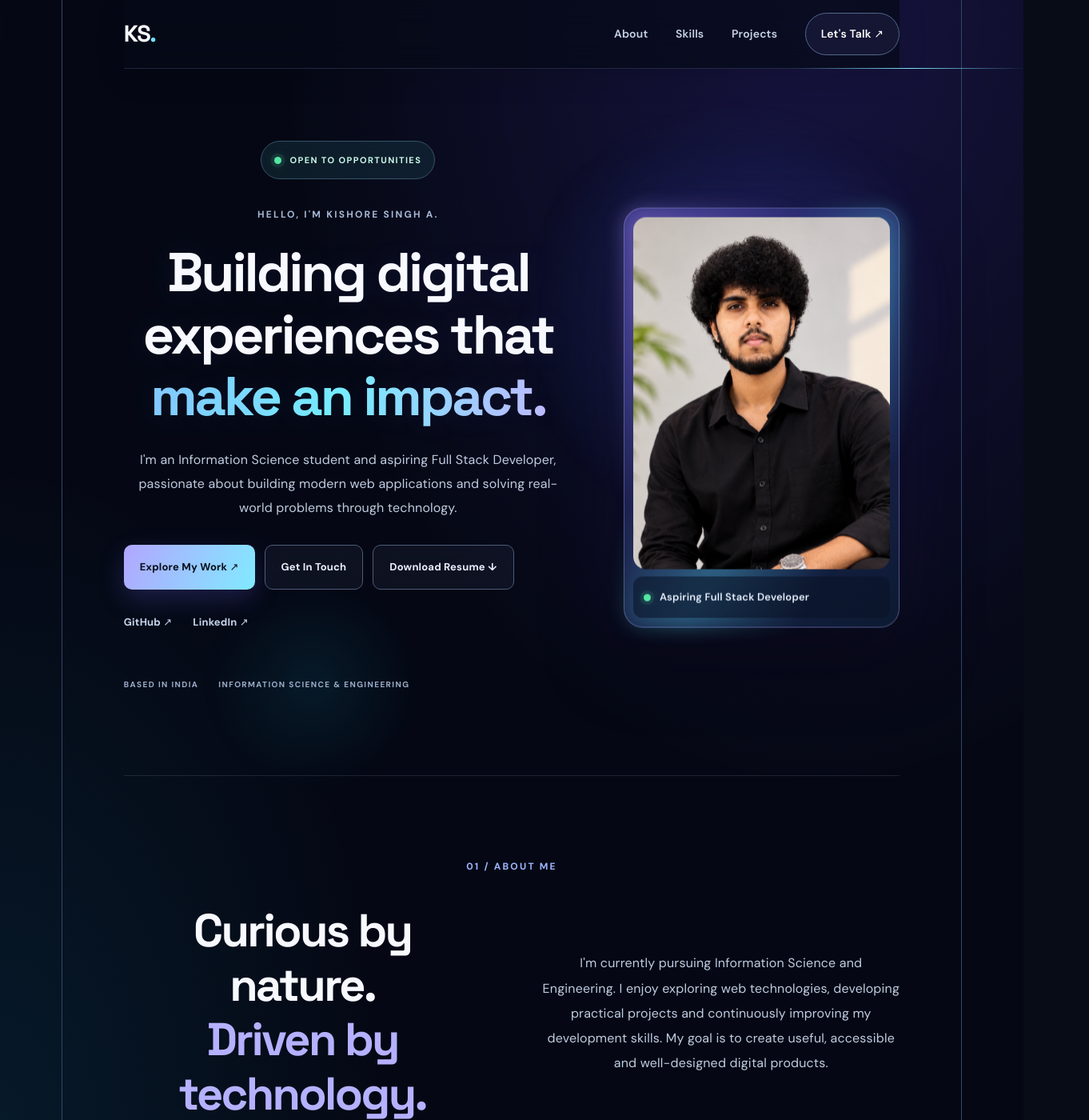
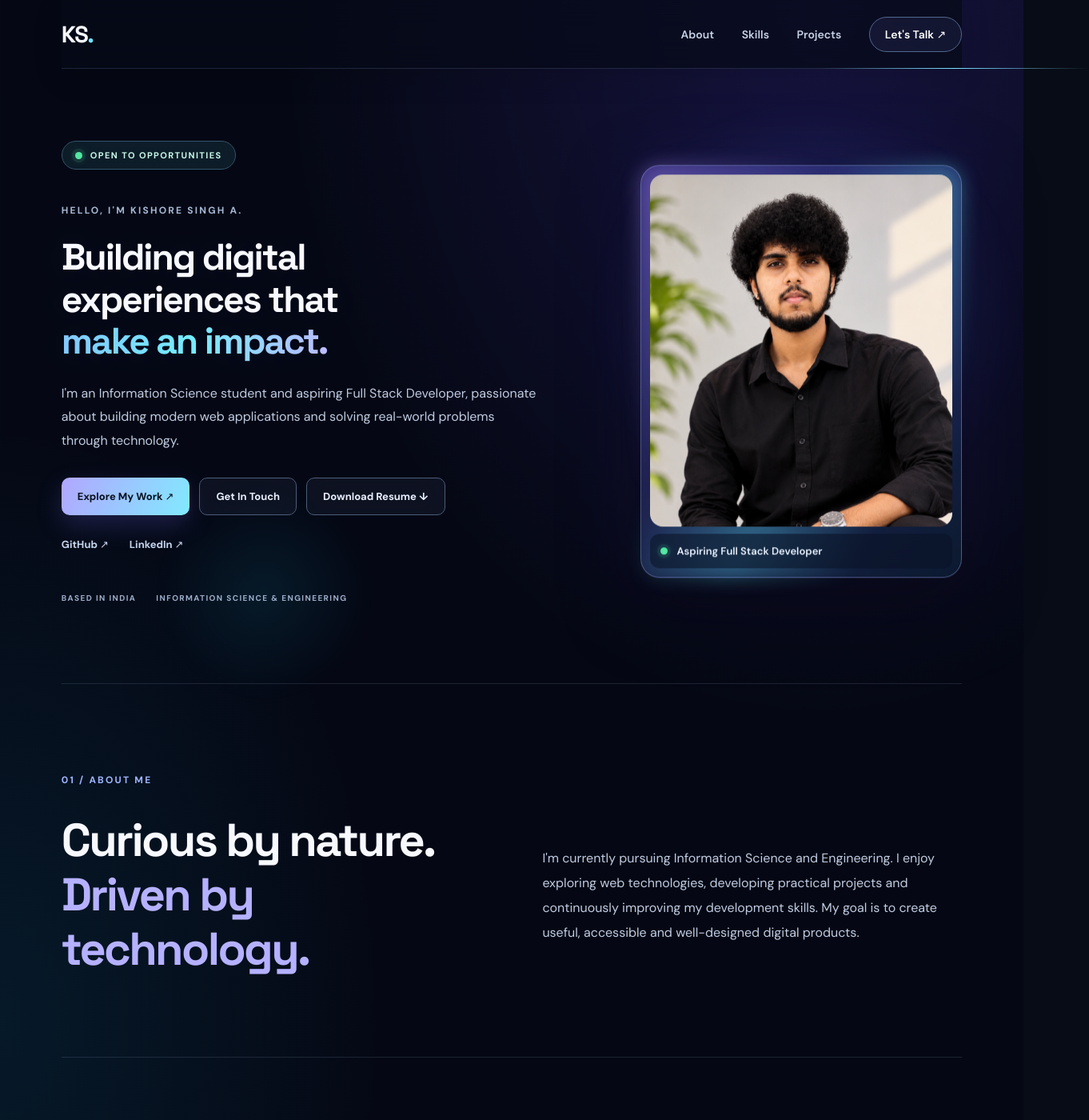
Before and after one commit to kishoresingha108/kishore-portfolio, a React (Vite) app in the folder kishore-portfolio/: page / in a window 1280 px wide. Shown: the top 1400 px of the page at 80% size, 1362 px wide, since content can reach past the window. Built offline with nearby package versions, Linux system fonts and the light colour scheme.

Commit message:
Fix Midnight Glass portfolio layout

```diff
--- a/kishore-portfolio/src/App.css
+++ b/kishore-portfolio/src/App.css
@@ -83,3 +83,65 @@ body{background:#050814;color:var(--text);background-image:radial-gradient(ellip
 @keyframes tileEntrance{from{opacity:0;transform:translateY(18px)}to{opacity:1;transform:translateY(0)}}
 @media(max-width:760px){.hero::before{width:75vw;height:75vw;right:-15%}.contact{margin-bottom:22px}.profile-image-wrapper{animation-duration:9s}}
 @media(prefers-reduced-motion:reduce){.navbar::after,.hero::before,.hero::after,.hero h1 span,.profile-image-wrapper,.profile-image-wrapper::before,.contact::before,.js-motion .skills-grid.reveal.is-visible .skill-item{animation:none!important}.skill-item::after{display:none}}
+/* HERO LAYOUT REFINEMENT */
+
+.hero {
+  grid-template-columns: minmax(0, 1.2fr) minmax(300px, 0.8fr);
+  gap: 50px;
+}
+
+.hero h1 {
+  font-size: clamp(38px, 4.2vw, 62px);
+  line-height: 1.15;
+  letter-spacing: -0.045em;
+  text-align: left;
+}
+
+.hero-content {
+  text-align: left;
+}
+
+@media (max-width: 760px) {
+  .hero {
+    grid-template-columns: 1fr;
+    gap: 40px;
+  }
+
+  .hero h1 {
+    font-size: clamp(36px, 8vw, 48px);
+  }
+}
+/* FINAL HERO ALIGNMENT FIX */
+
+.hero {
+  grid-template-columns: minmax(0, 1.25fr) minmax(300px, 0.75fr);
+  align-items: center;
+  gap: 55px;
+  padding-top: 90px;
+}
+
+.hero-content {
+  text-align: left;
+}
+
+.hero h1 {
+  font-size: clamp(36px, 3.6vw, 56px);
+  line-height: 1.14;
+  text-align: left;
+  margin: 24px 0;
+}
+
+.hero-description {
+  text-align: left;
+}
+
+@media (max-width: 760px) {
+  .hero {
+    grid-template-columns: 1fr;
+    gap: 40px;
+  }
+
+  .hero h1 {
+    font-size: clamp(34px, 8vw, 46px);
+  }
+}
--- a/kishore-portfolio/src/index.css
+++ b/kishore-portfolio/src/index.css
@@ -1,111 +1,72 @@
+@import url('https://fonts.googleapis.com/css2?family=DM+Sans:wght@400;500;600;700&family=Space+Grotesk:wght@400;500;600;700&display=swap');
+
+/* Global reset */
+
 :root {
-  --text: #6b6375;
-  --text-h: #08060d;
-  --bg: #fff;
-  --border: #e5e4e7;
-  --code-bg: #f4f3ec;
-  --accent: #aa3bff;
-  --accent-bg: rgba(170, 59, 255, 0.1);
-  --accent-border: rgba(170, 59, 255, 0.5);
-  --social-bg: rgba(244, 243, 236, 0.5);
-  --shadow:
-    rgba(0, 0, 0, 0.1) 0 10px 15px -3px, rgba(0, 0, 0, 0.05) 0 4px 6px -2px;
-
-  --sans: system-ui, 'Segoe UI', Roboto, sans-serif;
-  --heading: system-ui, 'Segoe UI', Roboto, sans-serif;
-  --mono: ui-monospace, Consolas, monospace;
-
-  font: 18px/145% var(--sans);
-  letter-spacing: 0.18px;
-  color-scheme: light dark;
-  color: var(--text);
-  background: var(--bg);
+  font-family: 'DM Sans', sans-serif;
+  color: #f7f9ff;
+  background: #050814;
   font-synthesis: none;
   text-rendering: optimizeLegibility;
   -webkit-font-smoothing: antialiased;
   -moz-osx-font-smoothing: grayscale;
-
-  @media (max-width: 1024px) {
-    font-size: 16px;
-  }
+  color-scheme: dark;
 }
 
-@media (prefers-color-scheme: dark) {
-  :root {
-    --text: #9ca3af;
-    --text-h: #f3f4f6;
-    --bg: #16171d;
-    --border: #2e303a;
-    --code-bg: #1f2028;
-    --accent: #c084fc;
-    --accent-bg: rgba(192, 132, 252, 0.15);
-    --accent-border: rgba(192, 132, 252, 0.5);
-    --social-bg: rgba(47, 48, 58, 0.5);
-    --shadow:
-      rgba(0, 0, 0, 0.4) 0 10px 15px -3px, rgba(0, 0, 0, 0.25) 0 4px 6px -2px;
-  }
+*,
+*::before,
+*::after {
+  box-sizing: border-box;
+}
 
-  #social .button-icon {
-    filter: invert(1) brightness(2);
-  }
+html {
+  scroll-behavior: smooth;
+  scroll-padding-top: 100px;
 }
 
 body {
   margin: 0;
+  min-width: 320px;
+  min-height: 100vh;
 }
 
+/* Allow App.css to control the portfolio layout */
+
 #root {
-  width: 1126px;
-  max-width: 100%;
-  margin: 0 auto;
-  text-align: center;
-  border-inline: 1px solid var(--border);
-  min-height: 100svh;
-  display: flex;
-  flex-direction: column;
-  box-sizing: border-box;
+  width: 100%;
+  min-height: 100vh;
+  margin: 0;
+  padding: 0;
+  text-align: left;
 }
 
+/* Base typography */
+
 h1,
-h2 {
-  font-family: var(--heading);
-  font-weight: 500;
-  color: var(--text-h);
+h2,
+h3,
+h4,
+h5,
+h6 {
+  margin-top: 0;
 }
 
-h1 {
-  font-size: 56px;
-  letter-spacing: -1.68px;
-  margin: 32px 0;
-  @media (max-width: 1024px) {
-    font-size: 36px;
-    margin: 20px 0;
+button,
+input,
+textarea {
+  font: inherit;
+}
+
+img {
+  max-width: 100%;
+}
+
+a {
+  text-decoration: none;
+}
+
+@media (prefers-reduced-motion: reduce) {
+  html {
+    scroll-behavior: auto;
   }
 }
-h2 {
-  font-size: 24px;
-  line-height: 118%;
-  letter-spacing: -0.24px;
-  margin: 0 0 8px;
-  @media (max-width: 1024px) {
-    font-size: 20px;
-  }
-}
-p {
-  margin: 0;
-}
-
-code,
-.counter {
-  font-family: var(--mono);
-  display: inline-flex;
-  border-radius: 4px;
-  color: var(--text-h);
-}
-
-code {
-  font-size: 15px;
-  line-height: 135%;
-  padding: 4px 8px;
-  background: var(--code-bg);
-}
```
